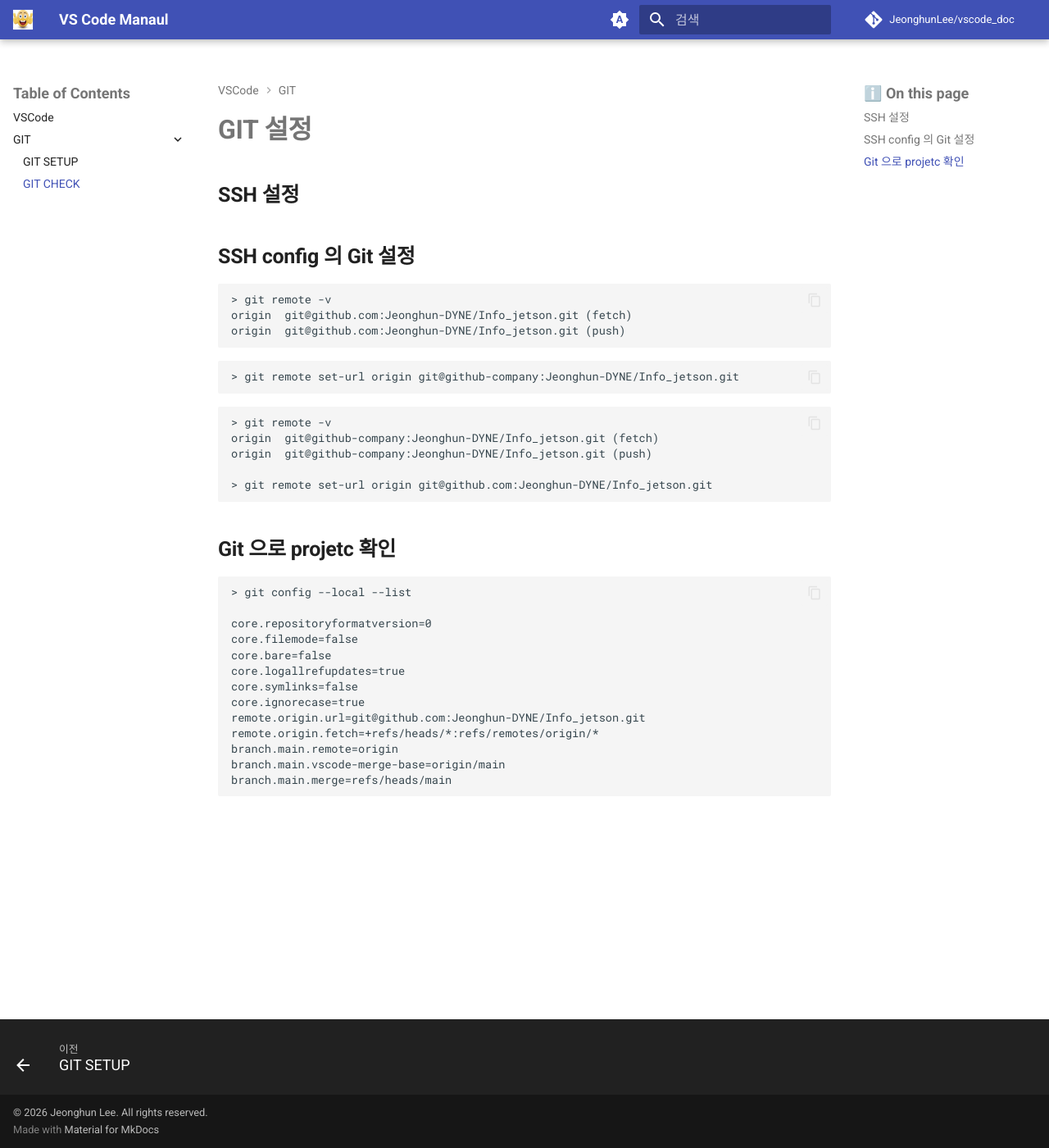
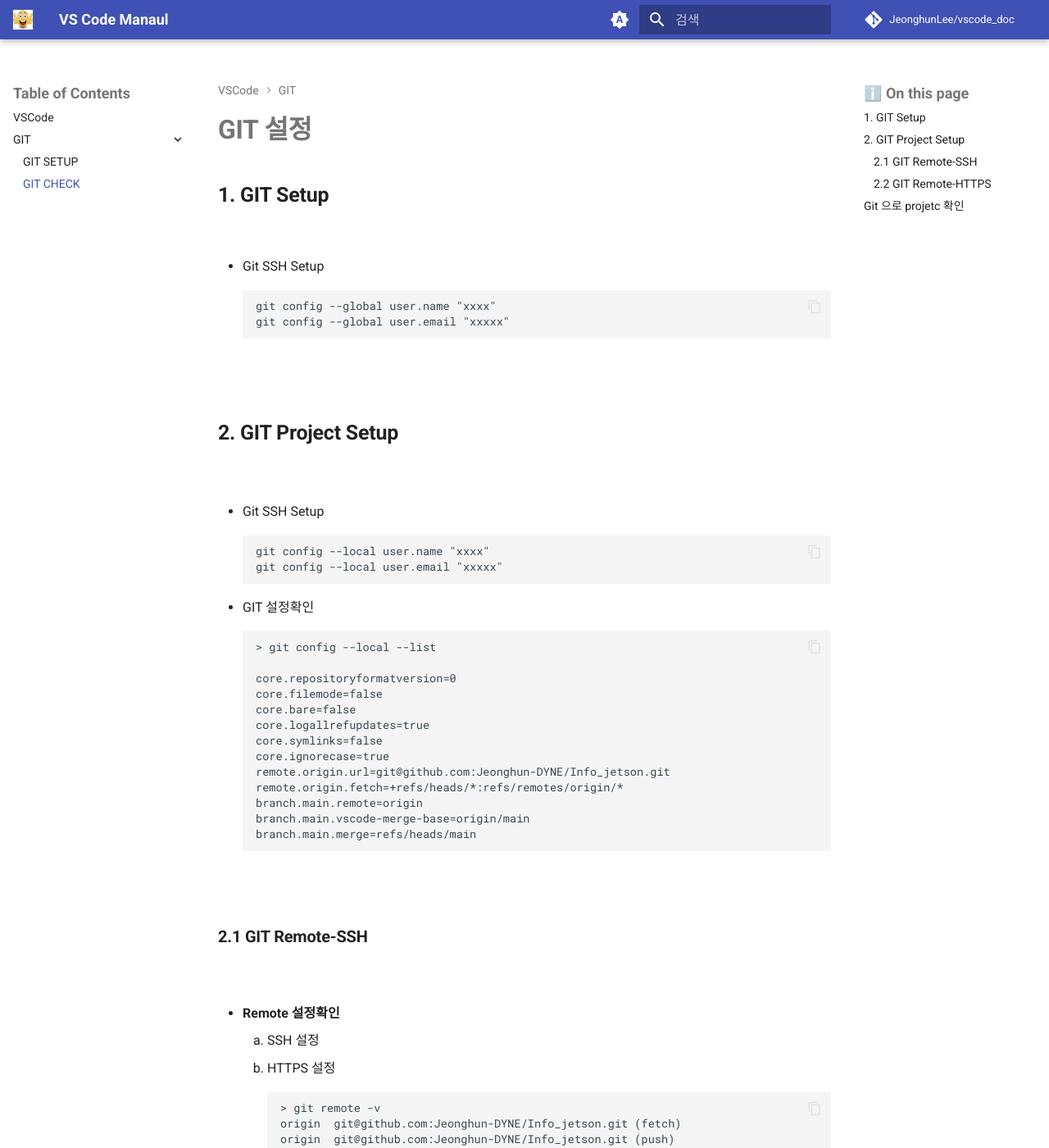
Before and after one commit to JeonghunLee/vscode_doc, an MkDocs documentation site: the page built from docs/git_check.md, in a window 1280 px wide and 1400 px high. Shown: the whole window at 82% size. Built offline with MkDocs 1.6.1 and Material for MkDocs 9.7.7, drawn with Linux system fonts in a browser that asks for light colours; comment, search, counter and statistics services are not loaded; some of the changed text lies outside the part shown.

Commit message:
Refactor Git documentation structure and add Remote-SSH/HTTPS setup instructions; include new image for VSCode AI section

````diff
--- a/docs/git_check.md
+++ b/docs/git_check.md
@@ -1,30 +1,30 @@
 # GIT 설정
 
-## SSH 설정
+## 1. GIT Setup
+
+<br/>
+
+* Git SSH Setup
+```
+git config --global user.name "xxxx"
+git config --global user.email "xxxxx"
+```
+
+<br/>
 
 
-## SSH config 의 Git 설정
+## 2. GIT Project Setup
 
+<br/>
+
+* Git SSH Setup
 ```
-> git remote -v
-origin  git@github.com:Jeonghun-DYNE/Info_jetson.git (fetch)
-origin  git@github.com:Jeonghun-DYNE/Info_jetson.git (push)
+git config --local user.name "xxxx"
+git config --local user.email "xxxxx"
 ```
 
-```
-> git remote set-url origin git@github-company:Jeonghun-DYNE/Info_jetson.git
-```
 
-```
-> git remote -v
-origin  git@github-company:Jeonghun-DYNE/Info_jetson.git (fetch)
-origin  git@github-company:Jeonghun-DYNE/Info_jetson.git (push)
-
-> git remote set-url origin git@github.com:Jeonghun-DYNE/Info_jetson.git
-```
-
-## Git 으로 projetc 확인
-
+* GIT 설정확인
 ```
 > git config --local --list
 
@@ -40,3 +40,70 @@
 branch.main.vscode-merge-base=origin/main
 branch.main.merge=refs/heads/main
 ```
+
+
+<br/>
+
+### 2.1 GIT Remote-SSH
+
+<br/>
+
+* **Remote 설정확인**
+    1. SSH 설정
+    2. HTTPS 설정
+```
+> git remote -v
+origin  git@github.com:Jeonghun-DYNE/Info_jetson.git (fetch)
+origin  git@github.com:Jeonghun-DYNE/Info_jetson.git (push)
+```
+<br/>
+
+* **Remote SSH 설정변경**
+    * SSH의 config에서 host 가 git@github-company 일 경우
+    * 상위처럼 변경할 경우, VS Code의 Github Action 문제 발생
+```
+> git remote set-url origin git@github-company:Jeonghun-DYNE/Info_jetson.git
+
+> git remote -v
+origin  git@github-company:Jeonghun-DYNE/Info_jetson.git (fetch)
+origin  git@github-company:Jeonghun-DYNE/Info_jetson.git (push)
+```
+
+<br/>
+
+* **Remote SSH 설정변경**
+기본 SSH설정으로 가급적 아래 처럼 사용
+```
+> git remote set-url origin git@github.com:Jeonghun-DYNE/Info_jetson.git
+
+> git remote -v
+origin  git@github.com:Jeonghun-DYNE/Info_jetson.git (fetch)
+origin  git@github.com:Jeonghun-DYNE/Info_jetson.git (push)
+```
+
+<br/>
+
+### 2.2 GIT Remote-HTTPS
+
+<br/>
+
+* HTTPS 기본구조
+```
+Git → Git Credential Manager → OAuth 토큰 → GitHub
+```
+
+<br/>
+
+* **Remote HTTPS 설정변경**
+
+```
+> git remote set-url origin https://github.com/JeonghunLee/vscode_doc
+
+> git remote -v
+origin  https://github.com/JeonghunLee/vscode_doc (fetch)
+origin  https://github.com/JeonghunLee/vscode_doc (push)
+```
+
+<br/>
+
+## Git 으로 projetc 확인
````
Also changed, not shown: docs/index.md (+24 -6 lines), docs/imgs/vscode_ai_00.png (added).
